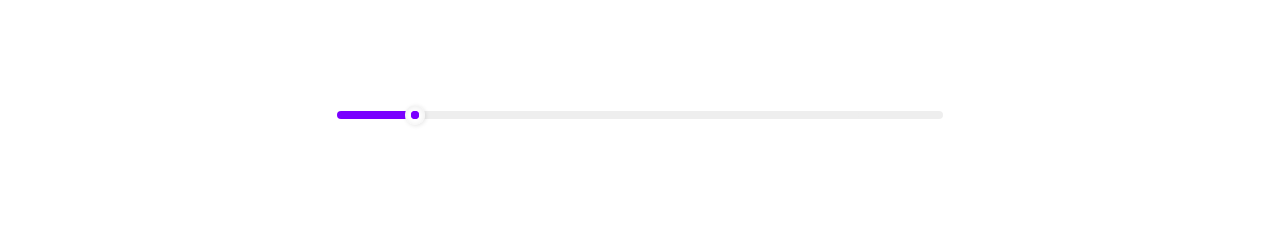
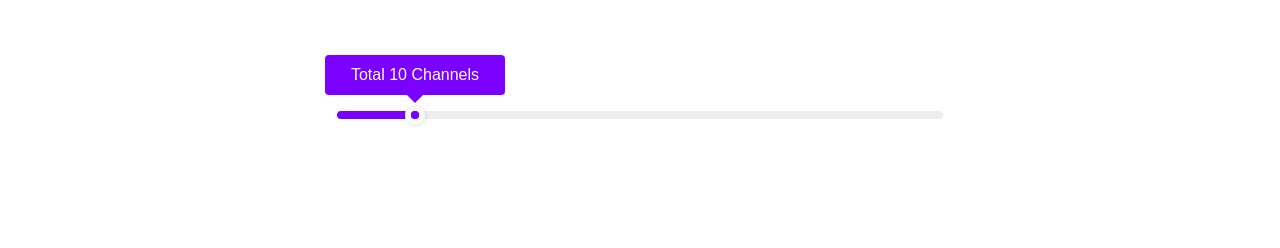
Before and after one commit to Tusar78/thena-plans, a plain HTML site: page index.html in a window 1280 px wide. Shown: the part 227-475 px from the top of the page. Drawn offline with Linux system fonts and the light colour scheme; files whose address does not match are found by name.

Commit message:
Last cursor update

```diff
--- a/assets/css/style.css
+++ b/assets/css/style.css
@@ -343,6 +343,7 @@ body {
   border: 0;
   height: 8px;
   border-radius: 37px;
+  cursor: pointer;
 }
 
 .rs-container .rs-selected {
@@ -350,6 +351,7 @@ body {
   border: 0;
   height: 8px;
   border-radius: 37px;
+  cursor: pointer;
 }
 
 .rs-tooltip {
--- a/index.html
+++ b/index.html
@@ -325,8 +325,8 @@
             range: false,
             set: [0],
             scale: true,
-            labels: true,
-            tooltip: false,
+            labels: false,
+            tooltip: true,
             onChange: function (val) {
               const myTooltip = document.querySelector(".rs-tooltip");
               if (val == 0) {
```
